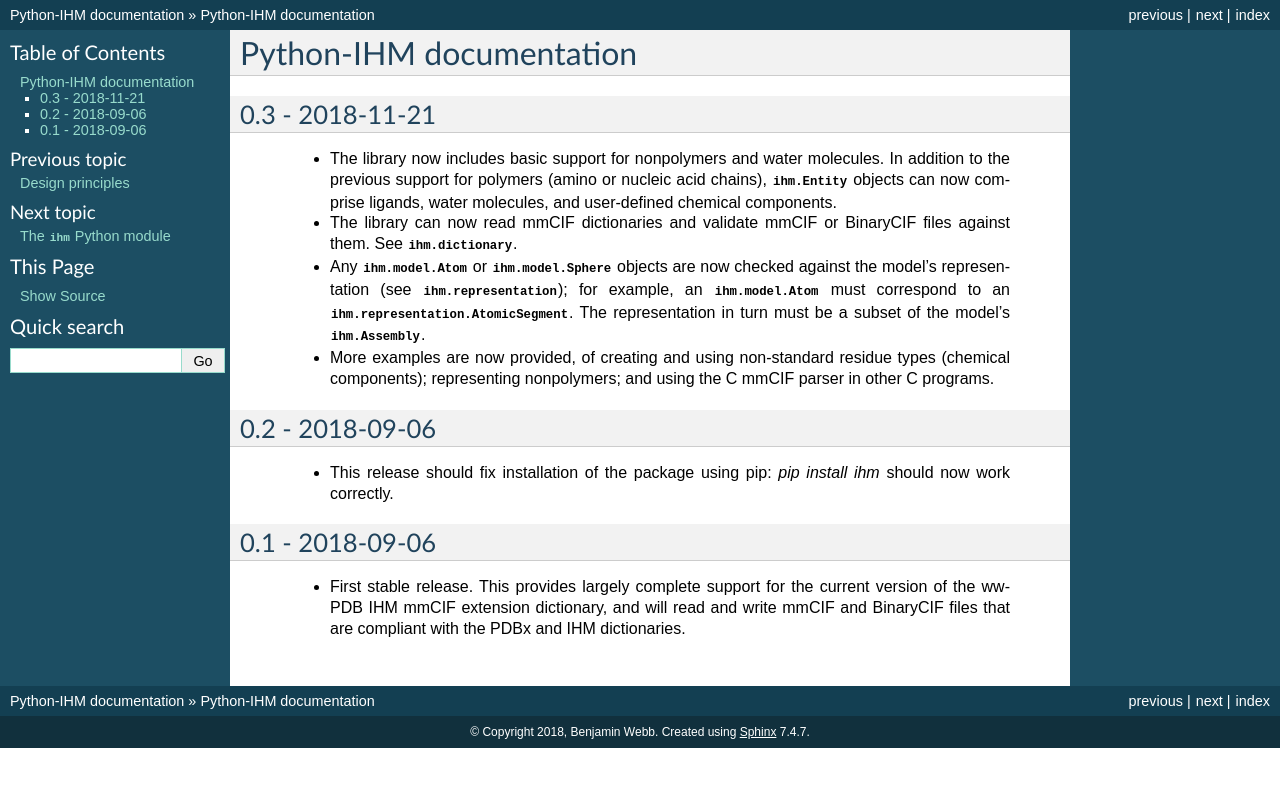
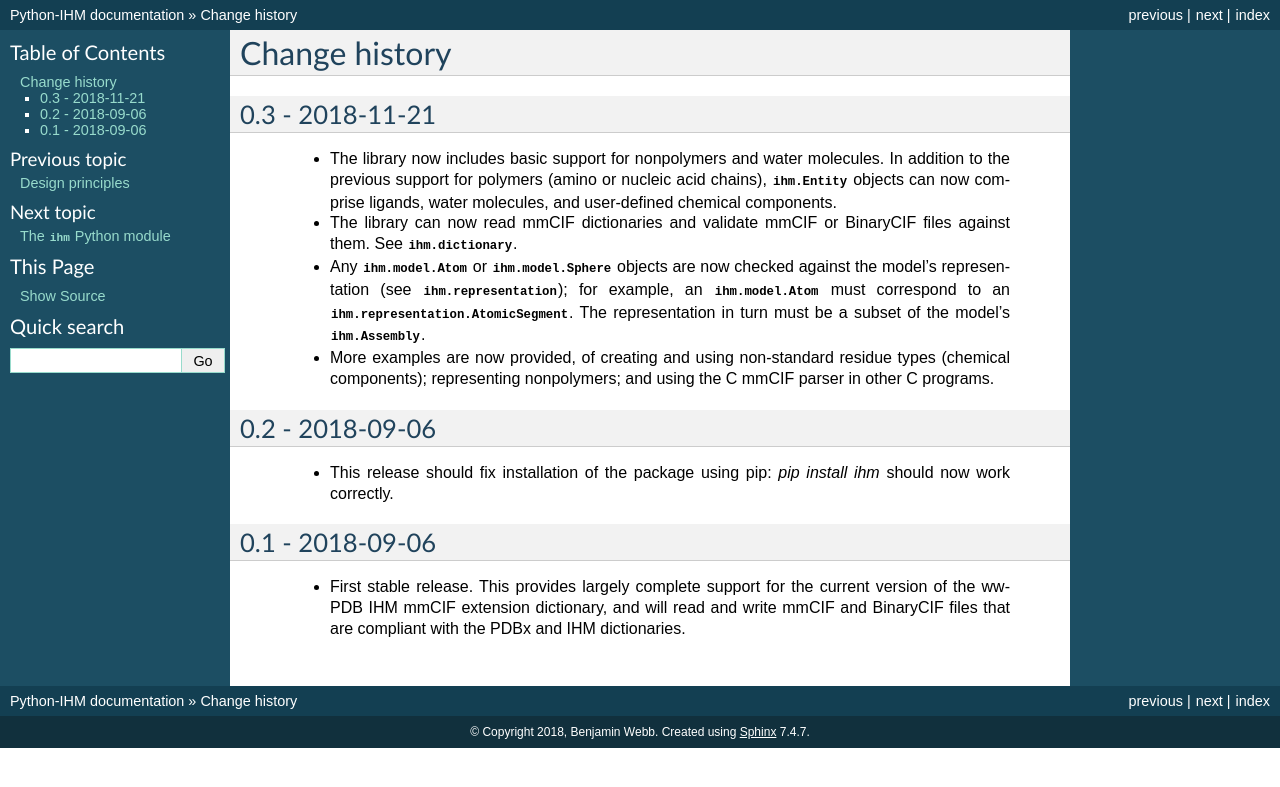
Before and after one commit to ihmwg/python-ihm, a Sphinx documentation site: the page built from docs/changes.rst, in a window 1280 px wide. Shown: the top 787 px of the page. Built offline with Sphinx 7.4.7, drawn with Linux system fonts in a browser that asks for light colours.

Commit message:
Fix typo

```diff
--- a/docs/changes.rst
+++ b/docs/changes.rst
@@ -2,7 +2,7 @@
 
 .. currentmodule:: ihm
 
-Python-IHM documentation
-************************
+Change history
+**************
 
 .. include:: ../ChangeLog.rst
```
